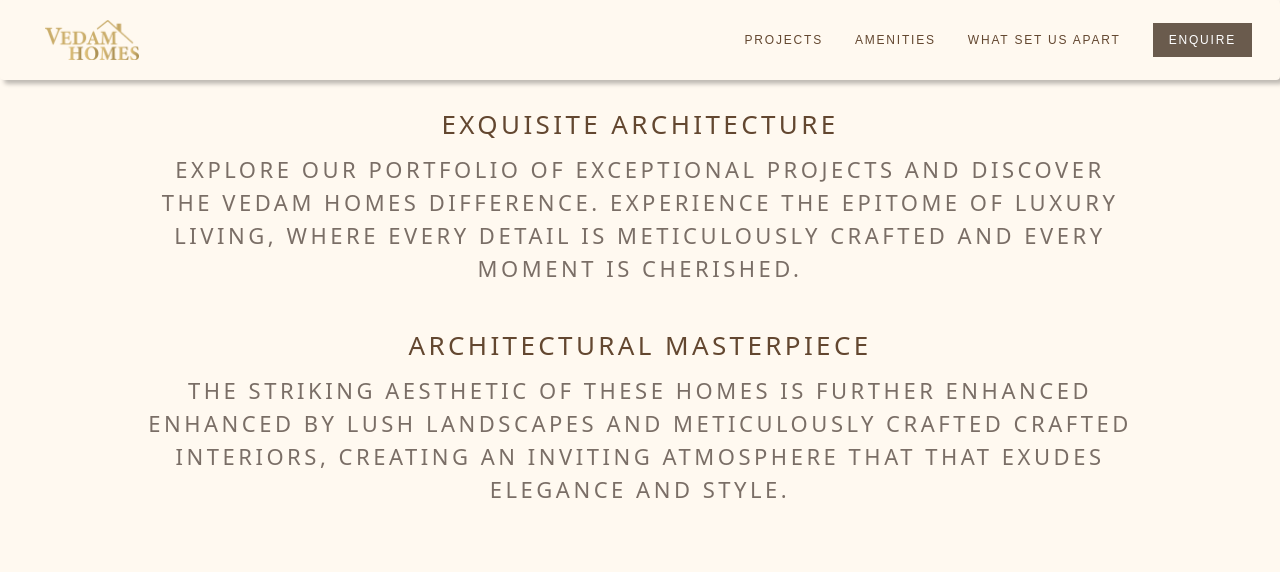
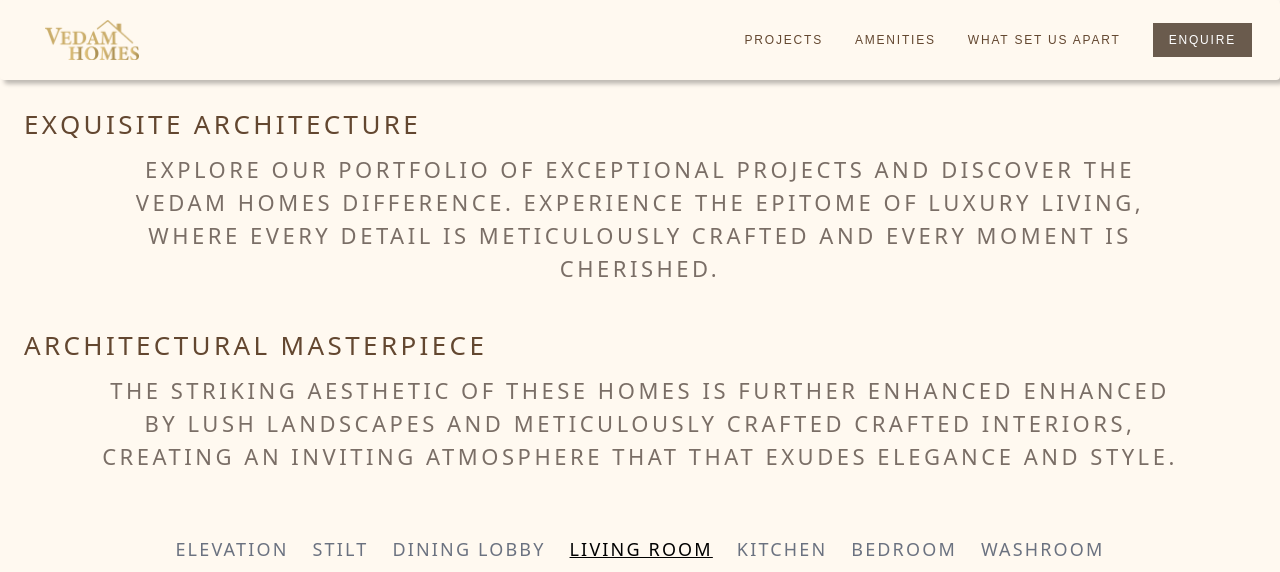
Before and after one commit to Vedamhomes/Vedamhome, a Next.js app: page /Projects in a window 1280 px wide. Shown: the top 572 px of the page. Built offline with nearby package versions, Linux system fonts and the light colour scheme.

Commit message:
change for project pages

```diff
--- a/src/app/Projects/page.js
+++ b/src/app/Projects/page.js
@@ -17,7 +17,7 @@ const Projects = () => {
   // ✅ Memoizing Static Content
   const projectText = useMemo(
     () => (
-      <div className="py-8 mx-auto px-6 flex flex-col md:flex-col items-center justify-center">
+      <div className="py-8 mx-auto px-6 flex flex-col md:flex-col text-center md:text-left justify-center">
         <h2 className="font-sans text-[26px] tracking-[0.13em] leading-[1.55rem] font-medium text-[#634730] uppercase mb-4">
           Exquisite Architecture
         </h2>
@@ -38,7 +38,7 @@ const Projects = () => {
   );
   const projectSecondText = useMemo(
     () => (
-      <div className="py-4 mx-auto px-6 flex flex-col md:flex-col items-center justify-center">
+      <div className="py-4 mx-auto px-6 flex flex-col md:flex-col text-center md:text-left justify-center">
         <h2 className="font-sans text-[26px] tracking-[0.13em] leading-[1.55rem] font-medium text-[#634730] uppercase mb-4">
           Architectural Masterpiece
         </h2>
```
